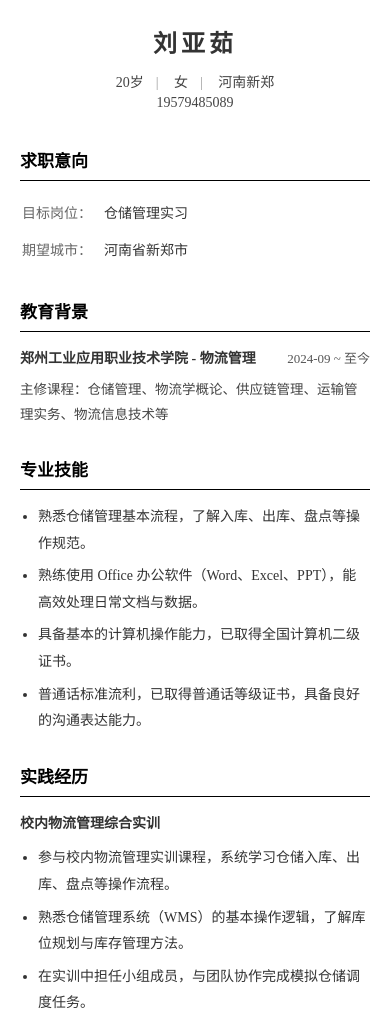
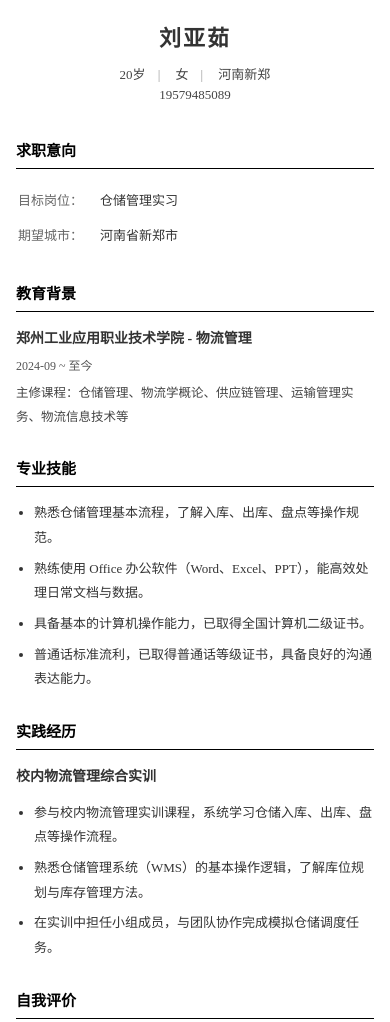
Before and after one commit to 666ZXT666/yaru, a plain HTML site: page index.html in a window 390 px wide. Shown: the top 1022 px of the page. Drawn offline with Linux system fonts and the light colour scheme.

Commit message:
优化手机端适配

```diff
--- a/index.html
+++ b/index.html
@@ -46,8 +46,16 @@
     .resume { padding: 30px 40px; }
   }
   @media (max-width: 500px) {
-    .resume { padding: 24px 20px; }
-    .header h1 { font-size: 24px; }
+    .resume { padding: 20px 16px; }
+    .header h1 { font-size: 22px; letter-spacing: 2px; }
+    .header .info { font-size: 13px; }
+    .section-title { font-size: 15px; }
+    .section-content { font-size: 13px; }
+    .section-content ul li { font-size: 13px; }
+    .edu-line { flex-direction: column; }
+    .edu-line .right { margin-top: 2px; font-size: 12px; }
+    .edu-detail { font-size: 12.5px; }
+    .intention-table { font-size: 13px; }
   }
 </style>
 </head>
```
